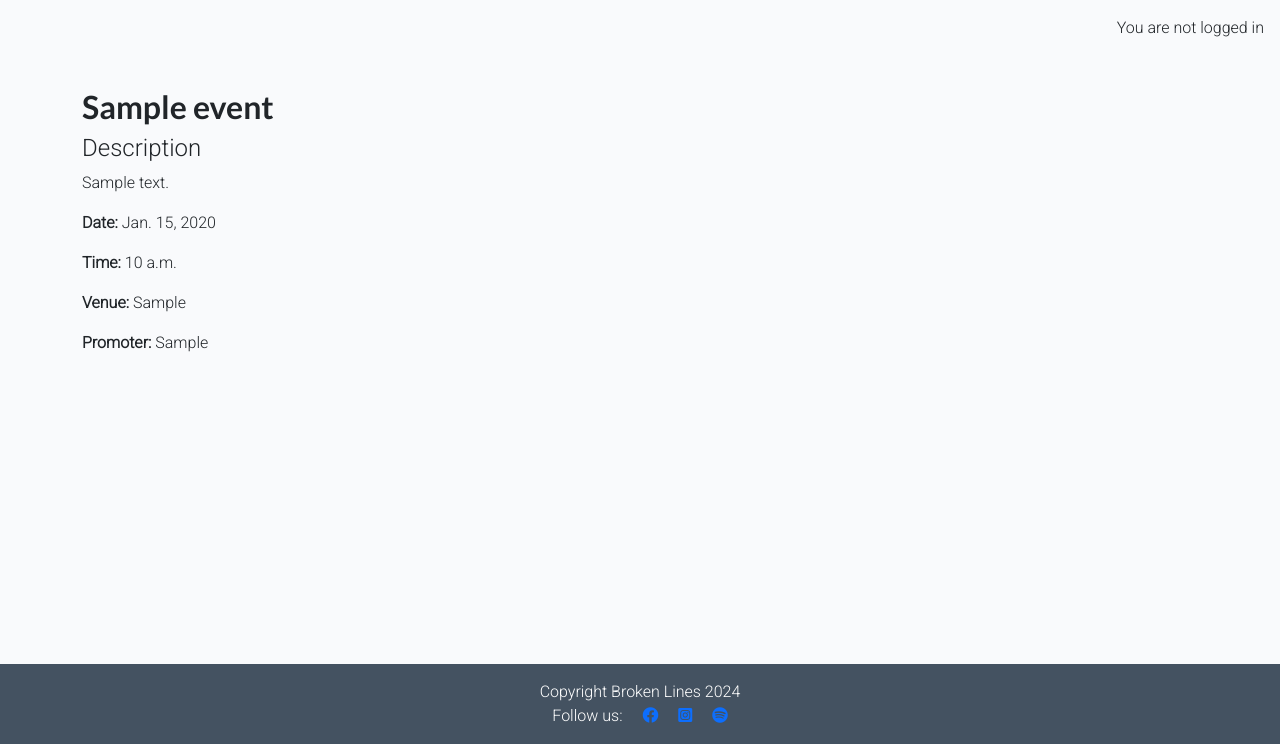
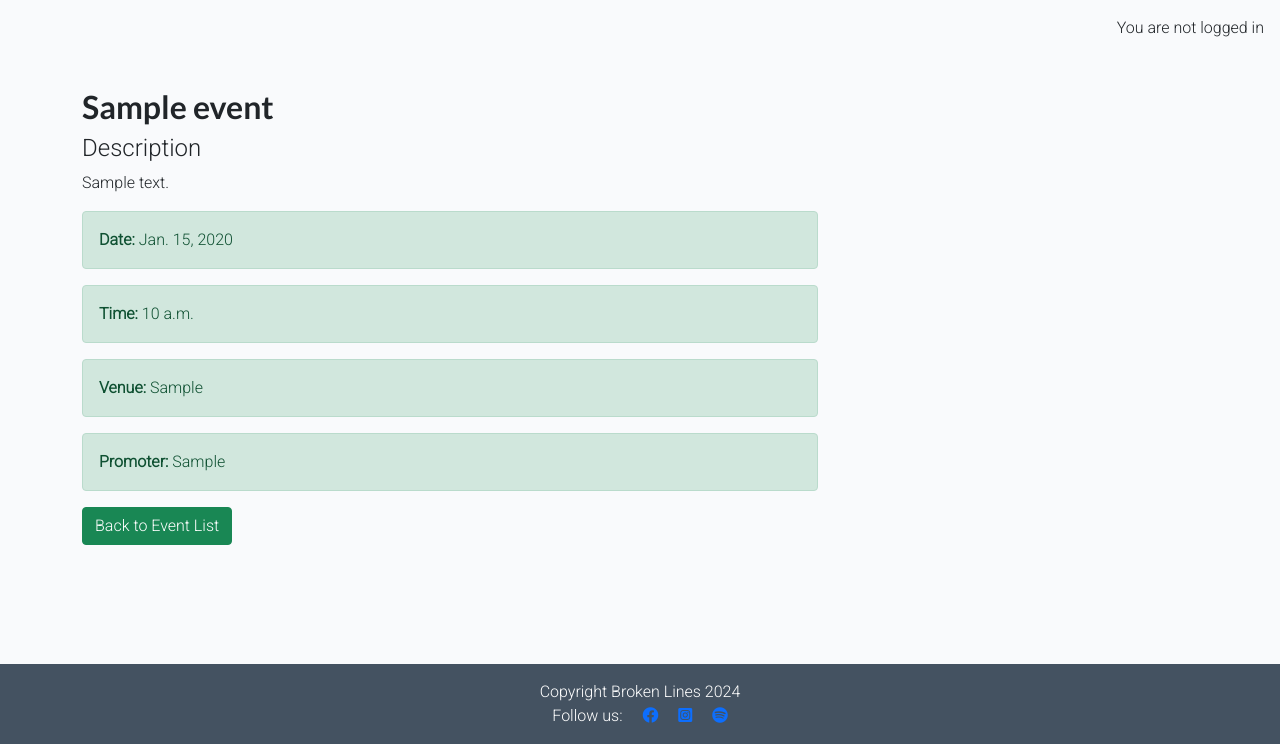
Before and after one commit to mbriscoe/broken-lines-blog, a Django app: page /event/event/1/ in a window 1280 px wide. Shown: the part 56-800 px from the top of the page. Run offline with Django 4.2, Linux system fonts and the light colour scheme; tables that the repository leaves empty hold one stand-in row (values such as "Sample post"); parts of the project's set-up code (start-up, migrations or seed data) failed here and were passed over; some libraries are stand-ins or nearby versions.

Commit message:
update: added styling on event list and event details page

```diff
--- a/event/templates/event/event_detail.html
+++ b/event/templates/event/event_detail.html
@@ -1,5 +1,7 @@
 {% extends 'base.html' %}
 {% load static %}
+
+{% url 'event' as event_url %}
 
 {% block content %}
 
@@ -9,10 +11,14 @@
             <h2>{{ event.title }}</h2>
             <h4>Description</h4>
             <p>{{ event.description | safe }}</p>
-            <p><strong>Date:</strong> {{ event.date }}</p>
-            <p><strong>Time:</strong> {{ event.time }}</p>
-            <p><strong>Venue:</strong> {{ event.venue }}</p>
-            <p><strong>Promoter:</strong> {{ event.promoter }}</p>
+            <p class="alert alert-success"><strong>Date:</strong> {{ event.date }}</p>
+            <p class="alert alert-success"><strong>Time:</strong> {{ event.time }}</p>
+            <p class="alert alert-success"><strong>Venue:</strong> {{ event.venue }}</p>
+            <p class="alert alert-success"><strong>Promoter:</strong> {{ event.promoter }}</p>
+        </div>
+
+        <div>
+            <a class="btn btn-success" href="{% url 'event' %}" >Back to Event List</a>
         </div>
     </div>
 
--- a/event/templates/event/event_list.html
+++ b/event/templates/event/event_list.html
@@ -8,7 +8,7 @@
             <h2>Events</h2>
             <ul>
                 {% for event in events %}
-                <li>
+                <li class="alert alert-success">
                     <a href="{% url 'event_detail' event.id %}">{{ event.title }}</a> - {{ event.date }}
                 </li>
                 {% empty %}
```
Also changed, not shown: django-summernote/2024-08-07/8334448e-cf4d-43f2-8ea3-f8cb2b532e7f.jpg (added).
